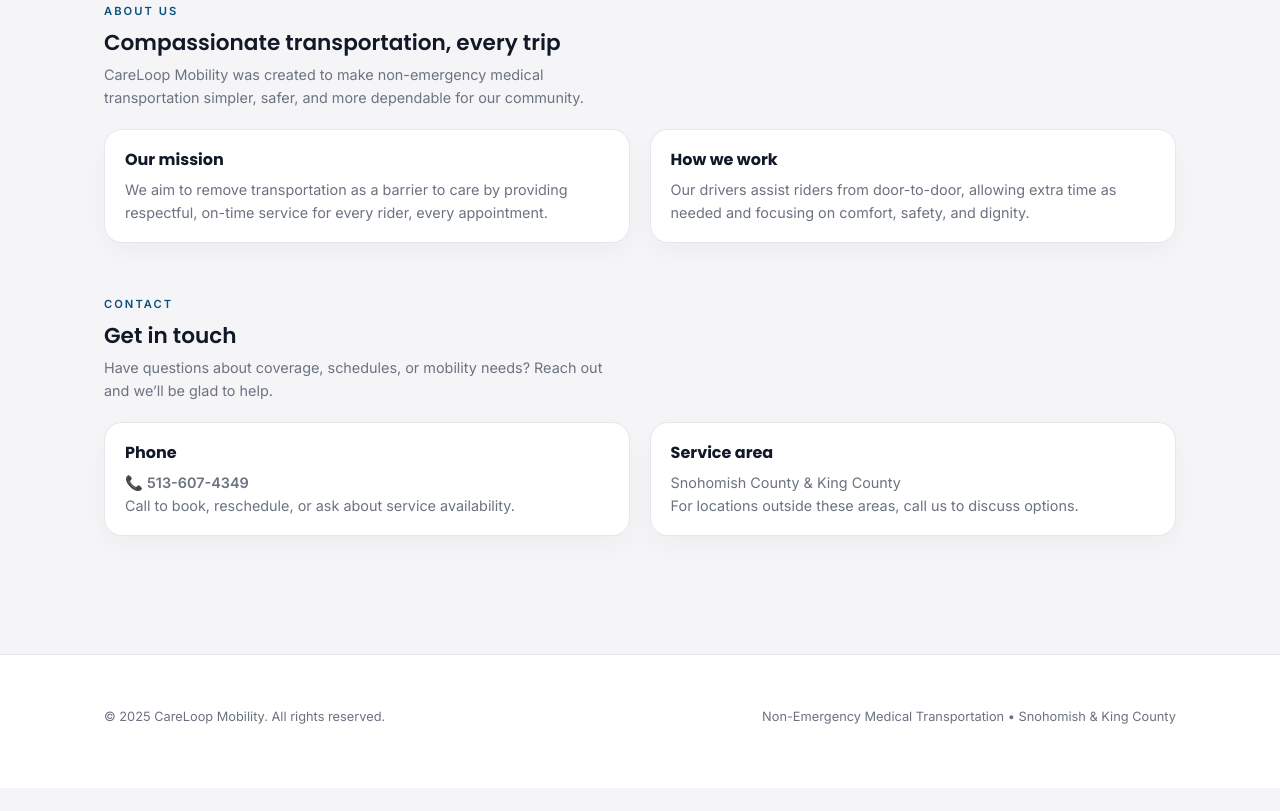
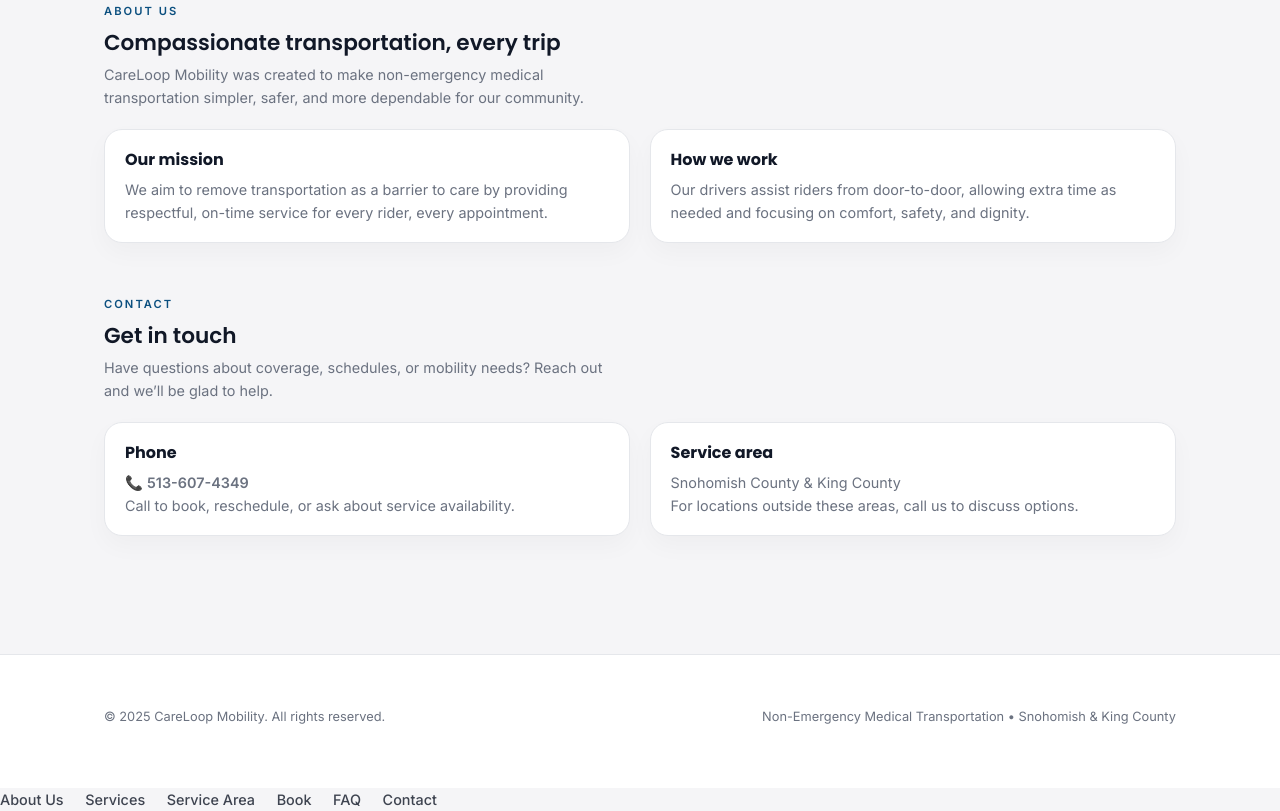
Before and after one commit to WillieKM/careloop-mobility, a plain HTML site: page index.html in a window 1280 px wide. Shown: the part 3190-4001 px from the top of the page. Before the commit the page ends 3978 px from the top, so only its background shows below. Drawn offline with Linux system fonts and the light colour scheme.

Commit message:
Add navigation menu to index.html

```diff
--- a/index.html
+++ b/index.html
@@ -846,3 +846,13 @@
 
 </body>
 </html>
+<nav>
+  <ul>
+    <li><a href="#about">About Us</a></li>
+    <li><a href="#services">Services</a></li>
+    <li><a href="#service-area">Service Area</a></li>
+    <li><a href="#book">Book</a></li>   <!-- add this line -->
+    <li><a href="#faq">FAQ</a></li>
+    <li><a href="#contact">Contact</a></li>
+  </ul>
+</nav>
```
